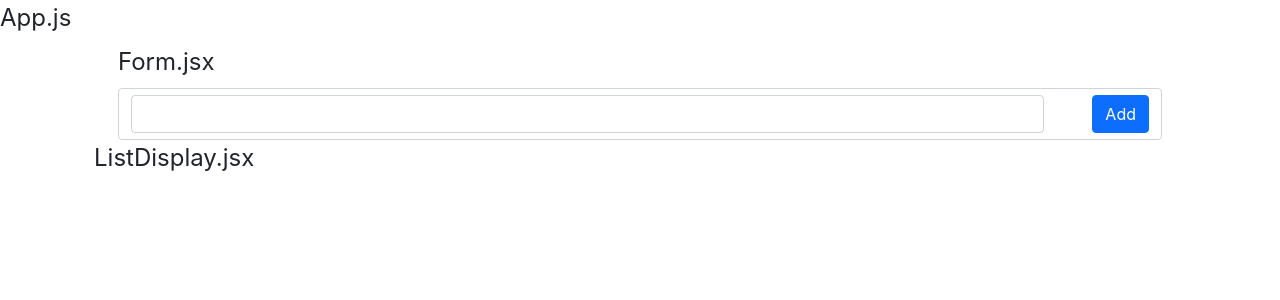
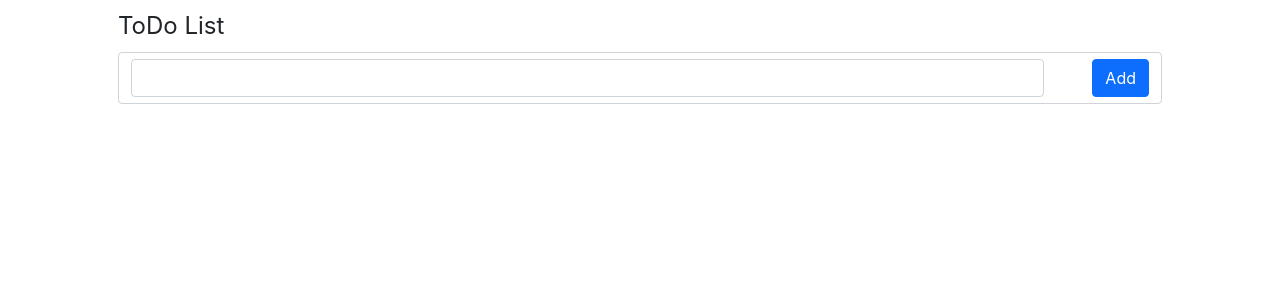
Before and after one commit to hope-crichlow/MERN, a React (Create React App) app in the folder react/functionalComponents/todolist/: page / in a window 1280 px wide. Shown: the top 300 px of the page. Built offline with nearby package versions, Linux system fonts and the light colour scheme.

Commit message:
Clean up

```diff
--- a/react/functionalComponents/todolist/src/App.js
+++ b/react/functionalComponents/todolist/src/App.js
@@ -1,27 +1,16 @@
 import "./App.css";
 import Form from "./components/Form";
-import ListDisplay from "./components/ListDisplay";
-import { useState } from "react";
-// import ToDo from "./components/ToDo";
+
+
 
 function App() {
-	const [toDoState, setToDoState] = useState([]);
-	// A FUNCTION THAT ADDS INPUT STRING TO CURRENT ARRAY OF TASKS
-	// const addTaskToArray = (task) => {
-	// 	setToDoState([
-	// 		...toDoState,
-	// 		{ task: task, completed: false, id: toDoState.length },
-	// 	]);
-	// };
+
 
 	return (
 		<fieldset>
-			<legend>App.js</legend>
+			<legend></legend>
 			<div className="container px-4">
-				{/* <Form addTaskToArray={addTaskToArray} /> */}
 				<Form />
-				{/* <ToDo /> */}
-				<ListDisplay tasks={toDoState} />
 			</div>
 		</fieldset>
 	);
--- a/react/functionalComponents/todolist/src/components/Form.jsx
+++ b/react/functionalComponents/todolist/src/components/Form.jsx
@@ -1,15 +1,11 @@
 import React, { useState } from "react";
 
 const Form = () => {
-	// const { addTaskToArray } = props;
+
 
 	const [newTask, setNewTask] = useState("");
 	const [toDoState, setToDoState] = useState([]);
 
-	// A FUNCTION THAT ADDS INPUT STRING TO CURRENT ARRAY OF TASKS
-	// const addTaskToArray = (newTask) => {
-	// 	setToDoState([...toDoState, { task: newTask, completed: false }]);
-	// };
 
 	const submitHandler = (e) => {
 		e.preventDefault();
@@ -50,7 +46,7 @@ const Form = () => {
 	return (
 		<div className="container px-4">
 			<fieldset>
-				<legend>Form.jsx</legend>
+				<legend>ToDo List</legend>
 				<form
 					className="form-control d-flex gap-5 justify-content-center "
 					onSubmit={submitHandler}
@@ -77,10 +73,7 @@ const Form = () => {
 									id={i}
 									className="list-group-item d-flex justify-content-between align-items-center "
 								>
-									{/* <p
-										className={task.completed ? "completed form-check : form-check"
-}
-									> */}
+
 									<input
 										className="form-check-input"
 										type="checkbox"
@@ -112,7 +105,7 @@ const Form = () => {
 										Delete
 									</button>
 
-									{/* </p> */}
+
 								</li>
 							);
 						})}
--- a/react/functionalComponents/todolist/src/components/ListDisplay.jsx
+++ /dev/null
@@ -1,69 +0,0 @@
-import { useState } from "react";
-// import ToDo from "./components/ToDo";
-// import Form from "./Form";
-
-const ListDisplay = (props) => {
-	const [toDoState, setToDoState] = useState([]);
-	const { tasks } = props;
-
-	console.log("sssss", tasks);
-	console.log("00000", toDoState);
-
-	// // A FUNCTION THAT ADDS INPUT STRING TO CURRENT ARRAY OF TASKS
-	// const addTaskToArray = (task) => {
-	// 	setToDoState([...toDoState, { task: task, completed: false }]);
-	// };
-
-	// const changeStatus = (e) => {
-	// 	setToDoState(tasks);
-	// 	console.log("taaaask", e.target.value);
-
-	// 	// console.log("taaaask", toDoState);
-	// 	var currentList = [...toDoState];
-	// 	console.log("taaaask", currentList);
-	// 	// var index = e.target.value;
-	// 	// var thisTask = currentList[index];
-	// 	// console.log("taaaask", thisTask);
-	// 	// if (thisTask.completed === false) {
-	// 	// 	thisTask.completed = true;
-	// 	// } else {
-	// 	// 	thisTask.completed = false;
-	// 	// }
-	// 	setToDoState(currentList);
-	// };
-
-	// const toDoList = tasks.map((task, i) => {
-	// 	return (
-	// 		<li key={i} id={i} className="list-group-item form-check">
-	// 			<p className={task.completed ? "line-through" : "none"}>
-	// 				<label className="form-check-label">{task.task}</label>
-
-	// 				<input
-	// 					className="form-check-input"
-	// 					type="checkbox"
-	// 					defaultChecked={task.completed}
-	// 					onChange={changeStatus}
-	// 					value={task.id}
-	// 				/>
-	// 			</p>
-	// 		</li>
-	// 	);
-	// });
-
-	return (
-		<div>
-			<fieldset>
-				<legend>ListDisplay.jsx</legend>
-				{/* <Form addTaskToArray={addTaskToArray} /> */}
-				<ul className="list-group list-group-flush">
-                    {/* {toDoList} */}
-                {
-
-                }
-                </ul>
-			</fieldset>
-		</div>
-	);
-};
-
-export default ListDisplay;
```
Also changed, not shown: react/functionalComponents/todolist/src/components/ToDo.jsx (deleted, +0 -19 lines).
